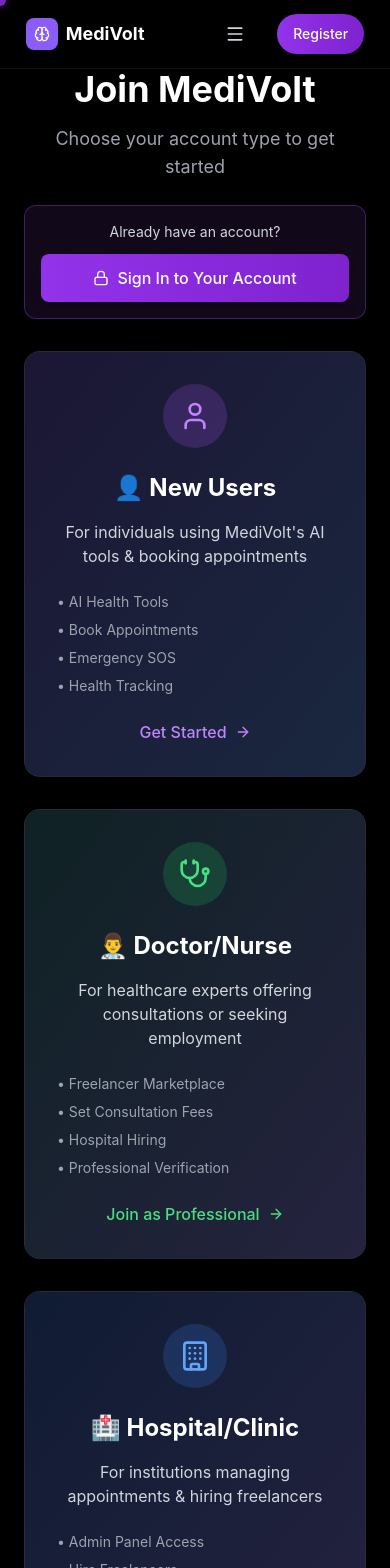
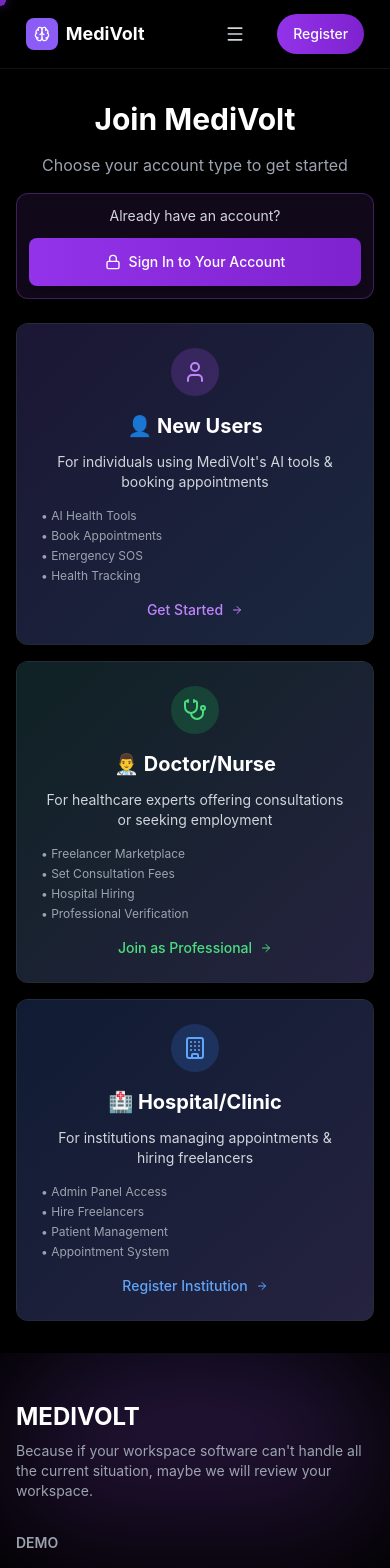
Before and after one commit to PriyanshuMaurya89/medivoltai, a React (Vite) app in the folder frontend/: page /registration in a window 390 px wide. Shown: the top 1568 px of the page. Built offline with nearby package versions, Linux system fonts and the light colour scheme.

Commit message:
FIX: New User Registration mobile responsiveness - fixed RegistrationSystemPage layout, buttons, and touch targets for mobile

```diff
--- a/frontend/src/pages/RegistrationSystemPage.jsx
+++ b/frontend/src/pages/RegistrationSystemPage.jsx
@@ -46,22 +46,22 @@ const RegistrationSystemPage = () => {
 
   // Account Type Selection
   const AccountTypeSelection = () => (
-    <div className="min-h-screen bg-black flex items-center justify-center px-6">
-      <div className="max-w-6xl mx-auto">
+    <div className="min-h-screen bg-black flex items-center justify-center px-4 sm:px-6 py-8">
+      <div className="max-w-6xl mx-auto w-full">
         <motion.div
           initial={{ opacity: 0, y: 30 }}
           animate={{ opacity: 1, y: 0 }}
-          className="text-center mb-8"
+          className="text-center mb-6 sm:mb-8"
         >
-          <h1 className="text-4xl font-bold text-white mb-4">Join MediVolt</h1>
-          <p className="text-gray-400 text-lg">Choose your account type to get started</p>
+          <h1 className="text-3xl sm:text-4xl font-bold text-white mb-4">Join MediVolt</h1>
+          <p className="text-gray-400 text-base sm:text-lg">Choose your account type to get started</p>
 
           {/* Login Link */}
-          <div className="mt-6 p-4 bg-purple-500/10 border border-purple-500/30 rounded-xl max-w-md mx-auto">
+          <div className="mt-4 sm:mt-6 p-3 sm:p-4 bg-purple-500/10 border border-purple-500/30 rounded-xl max-w-md mx-auto">
             <p className="text-gray-300 text-sm mb-3">Already have an account?</p>
             <Link
               to="/login"
-              className="inline-flex items-center justify-center w-full py-3 px-4 bg-gradient-to-r from-purple-600 to-purple-700 hover:from-purple-500 hover:to-purple-600 text-white rounded-lg font-medium transition-all duration-300 shadow-lg hover:shadow-purple-500/25"
+              className="inline-flex items-center justify-center w-full py-3 px-4 bg-gradient-to-r from-purple-600 to-purple-700 hover:from-purple-500 hover:to-purple-600 text-white rounded-lg font-medium transition-all duration-300 shadow-lg hover:shadow-purple-500/25 min-h-[48px] text-sm sm:text-base"
             >
               <Lock className="h-4 w-4 mr-2" />
               Sign In to Your Account
@@ -69,31 +69,31 @@ const RegistrationSystemPage = () => {
           </div>
         </motion.div>
 
-        <div className="grid grid-cols-1 md:grid-cols-3 gap-8">
+        <div className="grid grid-cols-1 sm:grid-cols-2 lg:grid-cols-3 gap-4 sm:gap-6 lg:gap-8">
           {/* Patient Card */}
           <motion.div
             initial={{ opacity: 0, y: 30 }}
             animate={{ opacity: 1, y: 0 }}
             transition={{ delay: 0.1 }}
-            whileHover={{ y: -8, scale: 1.02 }}
+            whileHover={{ y: -4, scale: 1.01 }}
             onClick={() => { setAccountType('new users'); setStep('form'); }}
-            className="relative bg-gradient-to-br from-gray-900/80 to-gray-800/80 backdrop-blur-lg rounded-2xl p-8 border border-gray-700/50 cursor-pointer hover:border-purple-500/50 transition-all duration-300"
+            className="relative bg-gradient-to-br from-gray-900/80 to-gray-800/80 backdrop-blur-lg rounded-xl sm:rounded-2xl p-6 sm:p-8 border border-gray-700/50 cursor-pointer hover:border-purple-500/50 transition-all duration-300 min-h-[48px] touch-manipulation"
           >
-            <div className="absolute inset-0 bg-gradient-to-br from-purple-600/10 to-blue-600/10 rounded-2xl"></div>
+            <div className="absolute inset-0 bg-gradient-to-br from-purple-600/10 to-blue-600/10 rounded-xl sm:rounded-2xl"></div>
             <div className="relative z-10">
-              <div className="w-16 h-16 bg-purple-500/20 rounded-full flex items-center justify-center mb-6 mx-auto">
-                <User className="h-8 w-8 text-purple-400" />
+              <div className="w-12 h-12 sm:w-16 sm:h-16 bg-purple-500/20 rounded-full flex items-center justify-center mb-4 sm:mb-6 mx-auto">
+                <User className="h-6 w-6 sm:h-8 sm:w-8 text-purple-400" />
               </div>
-              <h3 className="text-2xl font-bold text-white mb-4 text-center">👤 New Users</h3>
-              <p className="text-gray-300 text-center mb-6">For individuals using MediVolt's AI tools & booking appointments</p>
-              <ul className="space-y-2 text-sm text-gray-400 mb-6">
+              <h3 className="text-xl sm:text-2xl font-bold text-white mb-3 sm:mb-4 text-center">👤 New Users</h3>
+              <p className="text-gray-300 text-center mb-4 sm:mb-6 text-sm sm:text-base">For individuals using MediVolt's AI tools & booking appointments</p>
+              <ul className="space-y-1 sm:space-y-2 text-xs sm:text-sm text-gray-400 mb-4 sm:mb-6">
                 <li>• AI Health Tools</li>
                 <li>• Book Appointments</li>
                 <li>• Emergency SOS</li>
                 <li>• Health Tracking</li>
               </ul>
-              <div className="flex items-center justify-center text-purple-400 font-medium">
-                Get Started <ArrowRight className="h-4 w-4 ml-2" />
+              <div className="flex items-center justify-center text-purple-400 font-medium text-sm sm:text-base">
+                Get Started <ArrowRight className="h-3 w-3 sm:h-4 sm:w-4 ml-2" />
               </div>
             </div>
           </motion.div>
@@ -103,25 +103,25 @@ const RegistrationSystemPage = () => {
             initial={{ opacity: 0, y: 30 }}
             animate={{ opacity: 1, y: 0 }}
             transition={{ delay: 0.2 }}
-            whileHover={{ y: -8, scale: 1.02 }}
+            whileHover={{ y: -4, scale: 1.01 }}
             onClick={() => { setAccountType('freelancer'); setStep('form'); }}
-            className="relative bg-gradient-to-br from-gray-900/80 to-gray-800/80 backdrop-blur-lg rounded-2xl p-8 border border-gray-700/50 cursor-pointer hover:border-purple-500/50 transition-all duration-300"
+            className="relative bg-gradient-to-br from-gray-900/80 to-gray-800/80 backdrop-blur-lg rounded-xl sm:rounded-2xl p-6 sm:p-8 border border-gray-700/50 cursor-pointer hover:border-purple-500/50 transition-all duration-300 min-h-[48px] touch-manipulation"
           >
-            <div className="absolute inset-0 bg-gradient-to-br from-green-600/10 to-purple-600/10 rounded-2xl"></div>
+            <div className="absolute inset-0 bg-gradient-to-br from-green-600/10 to-purple-600/10 rounded-xl sm:rounded-2xl"></div>
             <div className="relative z-10">
-              <div className="w-16 h-16 bg-green-500/20 rounded-full flex items-center justify-center mb-6 mx-auto">
-                <Stethoscope className="h-8 w-8 text-green-400" />
+              <div className="w-12 h-12 sm:w-16 sm:h-16 bg-green-500/20 rounded-full flex items-center justify-center mb-4 sm:mb-6 mx-auto">
+                <Stethoscope className="h-6 w-6 sm:h-8 sm:w-8 text-green-400" />
               </div>
-              <h3 className="text-2xl font-bold text-white mb-4 text-center">👨‍⚕️ Doctor/Nurse</h3>
-              <p className="text-gray-300 text-center mb-6">For healthcare experts offering consultations or seeking employment</p>
-              <ul className="space-y-2 text-sm text-gray-400 mb-6">
+              <h3 className="text-xl sm:text-2xl font-bold text-white mb-3 sm:mb-4 text-center">👨‍⚕️ Doctor/Nurse</h3>
+              <p className="text-gray-300 text-center mb-4 sm:mb-6 text-sm sm:text-base">For healthcare experts offering consultations or seeking employment</p>
+              <ul className="space-y-1 sm:space-y-2 text-xs sm:text-sm text-gray-400 mb-4 sm:mb-6">
                 <li>• Freelancer Marketplace</li>
                 <li>• Set Consultation Fees</li>
                 <li>• Hospital Hiring</li>
                 <li>• Professional Verification</li>
               </ul>
-              <div className="flex items-center justify-center text-green-400 font-medium">
-                Join as Professional <ArrowRight className="h-4 w-4 ml-2" />
+              <div className="flex items-center justify-center text-green-400 font-medium text-sm sm:text-base">
+                Join as Professional <ArrowRight className="h-3 w-3 sm:h-4 sm:w-4 ml-2" />
               </div>
             </div>
           </motion.div>
@@ -131,25 +131,25 @@ const RegistrationSystemPage = () => {
             initial={{ opacity: 0, y: 30 }}
             animate={{ opacity: 1, y: 0 }}
             transition={{ delay: 0.3 }}
-            whileHover={{ y: -8, scale: 1.02 }}
+            whileHover={{ y: -4, scale: 1.01 }}
             onClick={() => { setAccountType('hospital'); setStep('form'); }}
-            className="relative bg-gradient-to-br from-gray-900/80 to-gray-800/80 backdrop-blur-lg rounded-2xl p-8 border border-gray-700/50 cursor-pointer hover:border-purple-500/50 transition-all duration-300"
+            className="relative bg-gradient-to-br from-gray-900/80 to-gray-800/80 backdrop-blur-lg rounded-xl sm:rounded-2xl p-6 sm:p-8 border border-gray-700/50 cursor-pointer hover:border-purple-500/50 transition-all duration-300 min-h-[48px] touch-manipulation"
           >
-            <div className="absolute inset-0 bg-gradient-to-br from-blue-600/10 to-purple-600/10 rounded-2xl"></div>
+            <div className="absolute inset-0 bg-gradient-to-br from-blue-600/10 to-purple-600/10 rounded-xl sm:rounded-2xl"></div>
             <div className="relative z-10">
-              <div className="w-16 h-16 bg-blue-500/20 rounded-full flex items-center justify-center mb-6 mx-auto">
-                <Building className="h-8 w-8 text-blue-400" />
+              <div className="w-12 h-12 sm:w-16 sm:h-16 bg-blue-500/20 rounded-full flex items-center justify-center mb-4 sm:mb-6 mx-auto">
+                <Building className="h-6 w-6 sm:h-8 sm:w-8 text-blue-400" />
               </div>
-              <h3 className="text-2xl font-bold text-white mb-4 text-center">🏥 Hospital/Clinic</h3>
-              <p className="text-gray-300 text-center mb-6">For institutions managing appointments & hiring freelancers</p>
-              <ul className="space-y-2 text-sm text-gray-400 mb-6">
+              <h3 className="text-xl sm:text-2xl font-bold text-white mb-3 sm:mb-4 text-center">🏥 Hospital/Clinic</h3>
+              <p className="text-gray-300 text-center mb-4 sm:mb-6 text-sm sm:text-base">For institutions managing appointments & hiring freelancers</p>
+              <ul className="space-y-1 sm:space-y-2 text-xs sm:text-sm text-gray-400 mb-4 sm:mb-6">
                 <li>• Admin Panel Access</li>
                 <li>• Hire Freelancers</li>
                 <li>• Patient Management</li>
                 <li>• Appointment System</li>
               </ul>
-              <div className="flex items-center justify-center text-blue-400 font-medium">
-                Register Institution <ArrowRight className="h-4 w-4 ml-2" />
+              <div className="flex items-center justify-center text-blue-400 font-medium text-sm sm:text-base">
+                Register Institution <ArrowRight className="h-3 w-3 sm:h-4 sm:w-4 ml-2" />
               </div>
             </div>
           </motion.div>
```
